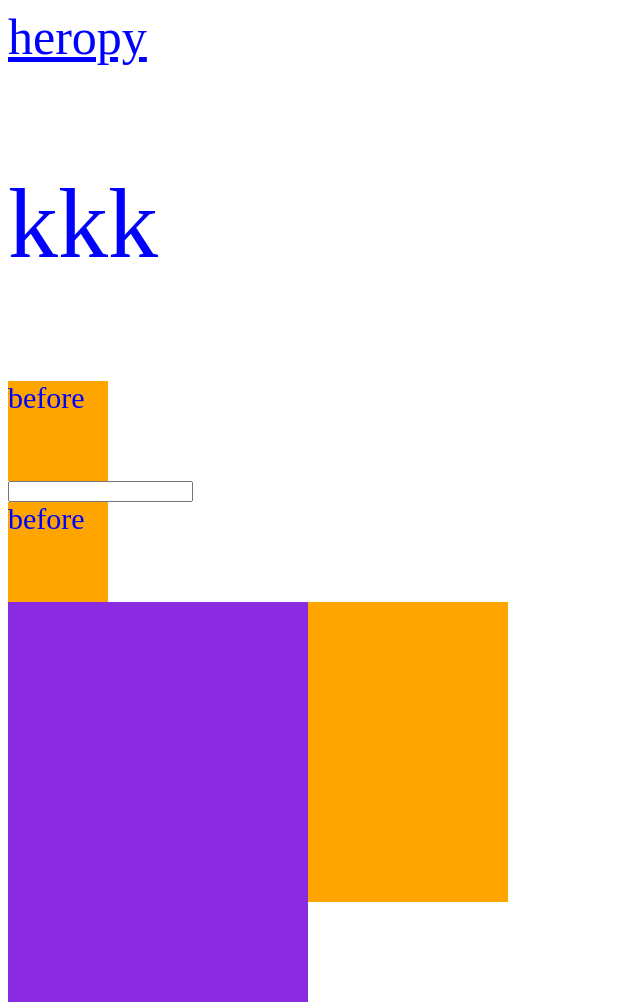
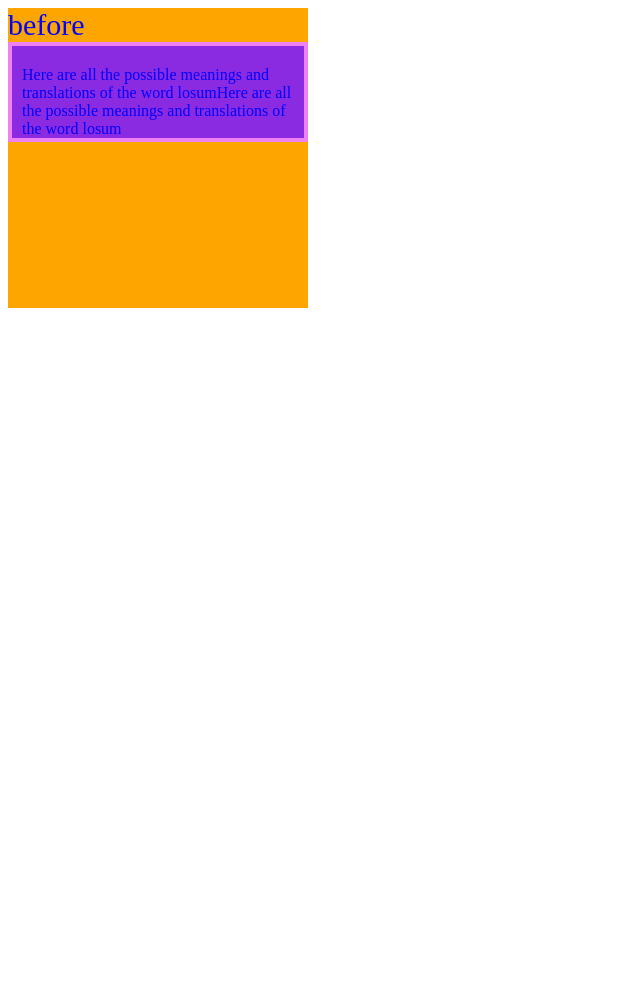
Before and after one commit to beoma21/Front, a plain HTML site: page WEB/index.html in a window 1280 px wide. Shown: the whole page, without its empty margins (0-640 px from the left). After the commit the page ends 800 px from the top, so only its background shows below. Drawn offline with Linux system fonts and the light colour scheme.

Commit message:
CSS_221013

```diff
--- a/WEB/CSS/box.css
+++ b/WEB/CSS/box.css
@@ -28,13 +28,19 @@ input:focus {
 }
 
 .parent {
-  width: 500px;
+  width: 300px;
   height: 300px;
   background-color: orange;
 }
 
 .child {
   width: 300px;
-  height: 50vh;
+  height: 100px;
   background-color: blueviolet;
+  /* margin: 10px; */
+  padding: 20px 10px;
+  border: 4px solid violet;
+  box-sizing: border-box;
+  overflow: scroll;
+  display: flex;
 }
--- a/WEB/index.html
+++ b/WEB/index.html
@@ -11,13 +11,18 @@
 
 </head>
 <body>
-    <span class="hello">heropy</span>
+    <!-- <span class="hello">heropy</span>
     <p>kkk</p>
     <div class="box"></div>
     <input type="text">
     <div class="box"></div>
     <div class="parent">
         <div class="child"></div>
+    </div> -->
+    <div class="parent box">
+        <div class="child">
+            Here are all the possible meanings and translations of the word losumHere are all the possible meanings and translations of the word losum
+        </div>
     </div>
 </body>
 </html>
```
